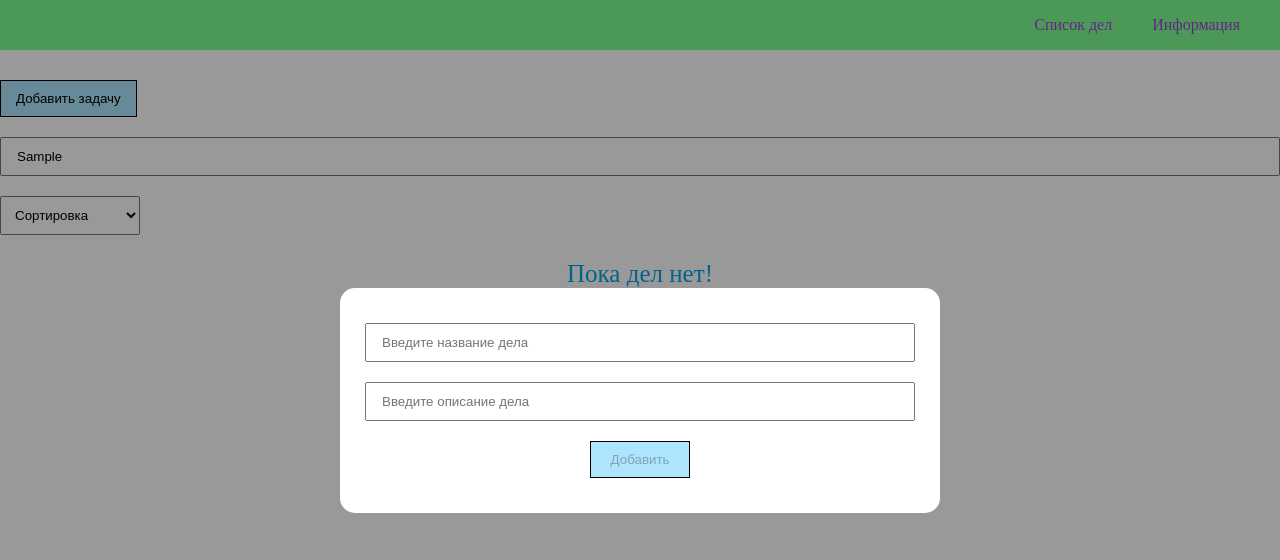
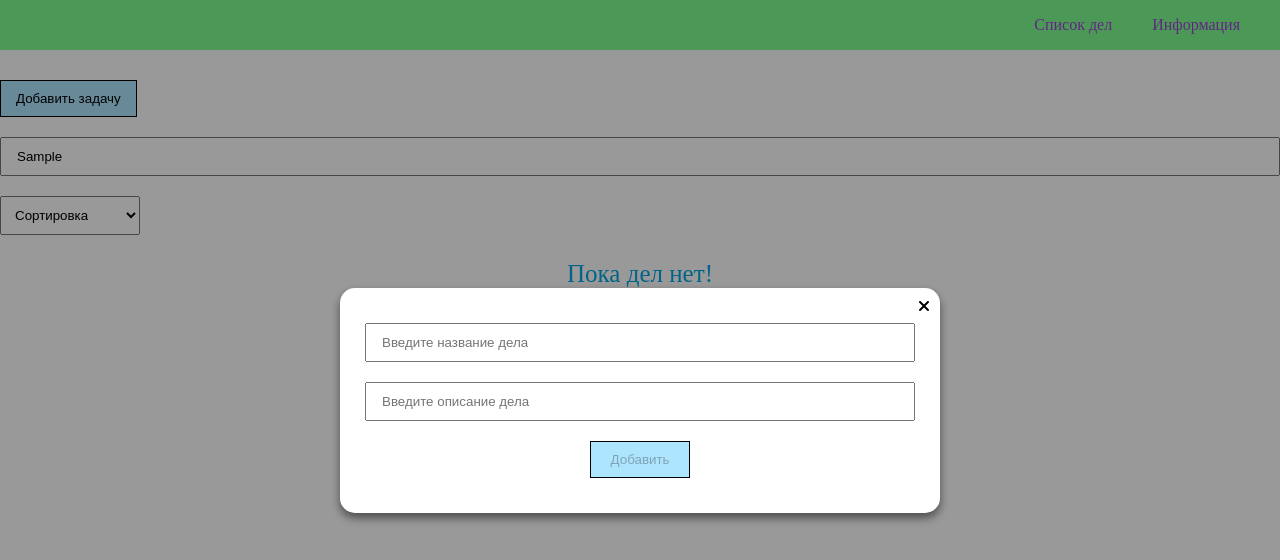
Before and after one commit to dimitriev01/Todos, a React (Create React App) app: page / in a window 1280 px wide. Both pictures are taken after typing "Sample" into the empty fields and a click on the button "Добавить задачу". Shown: the top 560 px of the page. Built offline with nearby package versions, Linux system fonts and the light colour scheme.

Commit message:
add close btn on modal

```diff
--- a/src/components/Modal.tsx
+++ b/src/components/Modal.tsx
@@ -1,8 +1,10 @@
 import React from 'react';
+import { FontAwesomeIcon } from '@fortawesome/react-fontawesome';
+import { faClose } from '@fortawesome/free-solid-svg-icons';
 
 interface ModalProps {
     visible: boolean,
-    setVisible(visible:boolean): void
+    setVisible(visible: boolean): void
 }
 
 const Modal: React.FC<ModalProps> = ({ children, visible, setVisible }) => {
@@ -13,8 +15,9 @@ const Modal: React.FC<ModalProps> = ({ children, visible, setVisible }) => {
     }
 
     return (
-        <div className={rootClass.join(' ')} onClick={()=> setVisible(false)}>
-            <div className='modal__content' onClick={(e)=> e.stopPropagation()}>
+        <div className={rootClass.join(' ')} >
+            <div className='modal__content' onClick={(e) => e.stopPropagation()}>
+                <FontAwesomeIcon className='close' onClick={() => setVisible(false)} icon={faClose} />
                 {children}
             </div>
         </div>
--- /dev/null
+++ b/src/components/TodoId.tsx
@@ -0,0 +1,23 @@
+import React from 'react';
+import { ITodo } from '../interfaces';
+
+interface TodoIdProps {
+    todo: ITodo
+}
+
+export const TodoId: React.FC<TodoIdProps> = ({ todo }) => {
+
+    return (
+        <>
+            {
+                todo &&
+                <>
+                    <div className='field'>Страница задачи c id : <b>{todo.id}</b></div>
+                    <div className='field'>Название задачи: {todo.title}</div>
+                    <div className='field'>Описание задачи: {todo.body}</div>
+                    <div className='field'>Статус задачи: {todo.completed.toString()}</div>
+                </>
+            }
+        </>
+    );
+};
--- a/src/components/TodoItem.tsx
+++ b/src/components/TodoItem.tsx
@@ -7,12 +7,12 @@ interface TodoItemProps {
     todo: ITodo
     onToggle: (id: number) => void
     onRemove: (id: number) => void
-    sendOpened: (opened: boolean) => void
+    isOpenedTodo: (opened: boolean) => void
     setOpenedTodo: (todo: ITodo) => void
     onUpdate: (todos: ITodo) => void
 }
 
-const TodoItem: React.FC<TodoItemProps> = ({ todo, onToggle, onRemove, sendOpened, setOpenedTodo, onUpdate }) => {
+const TodoItem: React.FC<TodoItemProps> = ({ todo, onToggle, onRemove, isOpenedTodo, setOpenedTodo, onUpdate }) => {
 
     const [todoEdit, setTodoEdit] = useState<ITodo>(todo)
 
@@ -56,7 +56,7 @@ const TodoItem: React.FC<TodoItemProps> = ({ todo, onToggle, onRemove, sendOpene
             <span
                 className='open'
                 onClick={() => {
-                    sendOpened(true)
+                    isOpenedTodo(true)
                     setOpenedTodo(todo)
                 }}
             >
--- a/src/components/TodoList.tsx
+++ b/src/components/TodoList.tsx
@@ -6,12 +6,12 @@ type TodoListProps = {
   todos: ITodo[]
   onToggle: (id: number) => void
   onRemove: (id: number) => void
-  sendOpened: (opened: boolean) => void
+  isOpenedTodo: (opened: boolean) => void
   setOpenedTodo: (todo: ITodo) => void
   onUpdate: (todos: ITodo) => void
 }
 
-export const TodoList: React.FC<TodoListProps> = ({ todos, onRemove, onToggle, onUpdate, sendOpened, setOpenedTodo }) => {
+export const TodoList: React.FC<TodoListProps> = ({ todos, onRemove, onToggle, onUpdate, isOpenedTodo, setOpenedTodo }) => {
 
   if (!todos.length) {
     return <p className='todos-empty'>Пока дел нет!</p>
@@ -24,7 +24,7 @@ export const TodoList: React.FC<TodoListProps> = ({ todos, onRemove, onToggle, o
         return (
           <TodoItem
             setOpenedTodo={setOpenedTodo}
-            sendOpened={sendOpened}
+            isOpenedTodo={isOpenedTodo}
             onUpdate={onUpdate}
             key={todo.id}
             todo={todo}
--- a/src/index.css
+++ b/src/index.css
@@ -45,7 +45,7 @@ ul {
   align-items: center;
 }
 
-.todos-empty{
+.todos-empty {
   text-align: center;
   color: rgb(0, 167, 227);
   font-size: 25px;
@@ -102,7 +102,7 @@ ul {
   transition: .2s linear all;
 }
 
-.item-input:focus{
+.item-input:focus {
   outline: 0;
   border: 1px solid black;
 }
@@ -183,6 +183,8 @@ ul {
 }
 
 .modal__content {
+  box-shadow: 0px 5px 10px 0px rgba(0, 0, 0, 0.5);
+  position: relative;
   border-radius: 15px;
   padding: 25px;
   background: white;
@@ -202,9 +204,13 @@ ul {
   color: red
 }
 
-.todo-id-empty{
-  text-align: center;
-  font-size: 23px;
-  margin-top: 15px;
-  color: red;
+.close {
+  position: absolute;
+  top: 10px;
+  right: 10px;
+  cursor: pointer;
 }
+
+.field {
+  font-size: 17px;
+}
--- a/src/pages/TodoIdPage.tsx
+++ /dev/null
@@ -1,23 +0,0 @@
-import React from 'react';
-import { ITodo } from '../interfaces';
-
-interface TodoIdPageProps {
-    todo: ITodo
-}
-
-export const TodoIdPage: React.FC<TodoIdPageProps> = ({ todo }) => {
-
-    return (
-        <>
-            {
-                todo &&
-                <>
-                    <div>Страница задачи c id : <b>{todo.id}</b></div>
-                    <div>Название задачи: {todo.title}</div>
-                    <div>Описание задачи: {todo.body}</div>
-                    <div>Статус задачи: {todo.completed.toString()}</div>
-                </>
-            }
-        </>
-    );
-};
--- a/src/pages/TodosPage.tsx
+++ b/src/pages/TodosPage.tsx
@@ -5,7 +5,7 @@ import { TodoForm } from '../components/TodoForm'
 import { TodoList } from '../components/TodoList'
 import { useSortedAndSearchedTodos, useSortedTodos } from '../hooks/UseTodos'
 import { IFilter, ITodo, } from '../interfaces'
-import { TodoIdPage } from './TodoIdPage'
+import { TodoId } from '../components/TodoId'
 
 export const TodosPage: React.FC = () => {
 
@@ -85,10 +85,10 @@ export const TodosPage: React.FC = () => {
       </Modal>
 
       <Modal
+        setVisible={setIsChoosedTodo}
         visible={isChoosedTodo}
-        setVisible={setIsChoosedTodo}
       >
-        <TodoIdPage
+        <TodoId
           todo={openedTodo}
         />
       </Modal>
@@ -101,7 +101,7 @@ export const TodosPage: React.FC = () => {
       <TodoList
         onUpdate={changeTask}
         setOpenedTodo={setOpenedTodo}
-        sendOpened={setIsChoosedTodo}
+        isOpenedTodo={setIsChoosedTodo}
         todos={sortedAndSearchedTodos}
         onToggle={toggleHandler}
         onRemove={removeHandler}
```
